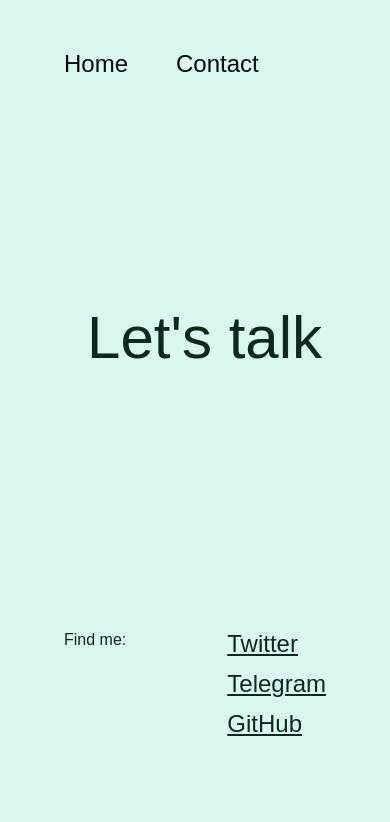
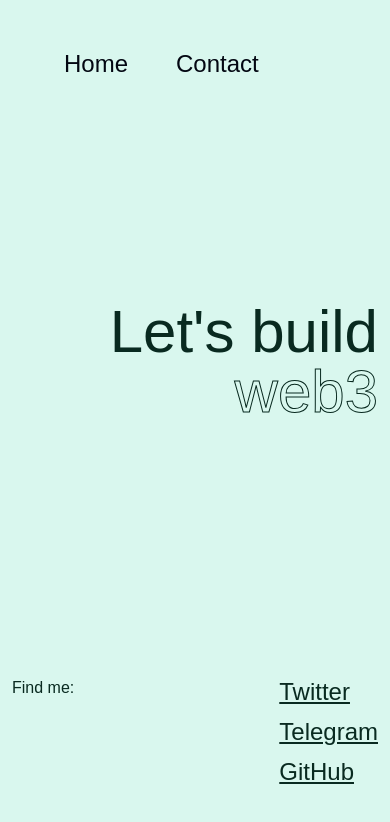
Before and after one commit to 0xWeb/page-transition-framer-motion, a Next.js app: page /contact in a window 390 px wide. Shown: the top 822 px of the page. Built offline with nearby package versions, Linux system fonts and the light colour scheme; a web font is replaced by a local one.

Commit message:
Full Responsive

```diff
--- a/components/ContactTitle.jsx
+++ b/components/ContactTitle.jsx
@@ -1,8 +1,8 @@
 function ContactTitle() {
     return (
-        <div className="my-64 p-1">
+        <div className="">
             <h1 className="text-6xl text-right lg:text-right lg:text-8xl">
-                Let&apos;s talk
+                Let&apos;s build <br /> <span className="web3">web3</span>
             </h1>
         </div>
     )
--- a/components/HomeTitle.jsx
+++ b/components/HomeTitle.jsx
@@ -2,11 +2,11 @@ import React from 'react'
 
 function HomeTitle() {
     return (
-        <div className='my-72 p-1'>
-            <h1 className='text-6xl text-right lg:text-right lg:text-8xl'>
-                Web3 Needs <br /><span className='web3'>Transitions</span>
-            </h1>
-        </div>
+
+        <h1 className='text-6xl text-right lg:text-right lg:text-8xl'>
+            Web3 Needs <br className='hidden sm:flex' /><span className='web3'>Transitions</span>
+        </h1>
+
     )
 }
 
--- a/components/Navbar.js
+++ b/components/Navbar.js
@@ -6,7 +6,7 @@ const inter = Bakbak_One({ subsets: ['latin'], weight: '400' })
 
 function Navbar() {
     return (
-        <nav className={`${inter.className} text-gray-950 text-2xl font-medium z-20 relative py-12 px-16 lg:px-48 `}>
+        <nav className={`${inter.className} text-gray-950 text-2xl font-medium z-20 absolute py-12 px-16 lg:px-48 `}>
             <ul className='flex gap-12'>
                 <Link href={'/'}><li>Home</li></Link>
                 <Link href={'/contact'}><li>Contact</li></Link>
--- a/pages/_app.js
+++ b/pages/_app.js
@@ -9,7 +9,7 @@ const bakbak_one = Bakbak_One({ subsets: ['latin'], weight: '400' })
 export default function App({ Component, pageProps, router }) {
   return (
 
-    <div className={`${bakbak_one.className}`} >
+    <div className={`${bakbak_one.className} `} >
       <Navbar />
       <AnimatePresence initial={false} >
         <Component key={router.pathname} {...pageProps} />
--- a/pages/contact.jsx
+++ b/pages/contact.jsx
@@ -13,12 +13,14 @@ function page() {
             animate={{ y: '0%' }}
             transition={{ duration: 0.75, ease: 'easeOut' }}
             exit={{ opacity: 1 }}
-            className="text-[#092A20] absolute top-0 left-0 w-full h-full bg-[#D9F7EE] py-12 px-16 lg:px-48">
+            className="text-[#092A20] absolute flex flex-col w-full h-screen bg-[#D9F7EE] py-12 px-3 sm:px-12 lg:px-48">
             <Head>
                 <title>Contact Me</title>
                 <meta property="og:title" content="My page title" key="title" />
             </Head>
-            <ContactTitle />
+            <div className='h-screen flex justify-end items-center'>
+                <ContactTitle />
+            </div>
             <ContactInfo />
         </motion.main>
     )
--- a/pages/index.js
+++ b/pages/index.js
@@ -20,10 +20,14 @@ export default function Home() {
         animate={{ y: '0%' }}
         transition={{ duration: 0.75, ease: 'easeOut' }}
         exit={{ opacity: 1 }}
-        className='text-[#030202] absolute top-0 left-0 w-full h-full bg-[#F5F1EF] py-12 px-16 lg:px-48'
+        className='text-[#030202] absolute flex flex-col w-full h-screen bg-[#F5F1EF] pb-16 px-3 sm:px-12 lg:px-48'
       >
-        <HomeTitle />
+        <div className='h-screen  flex  justify-end items-center'>
+          <HomeTitle />
+        </div>
+
         <HomeInfo />
+
       </motion.main>
     </section>
   )
```
